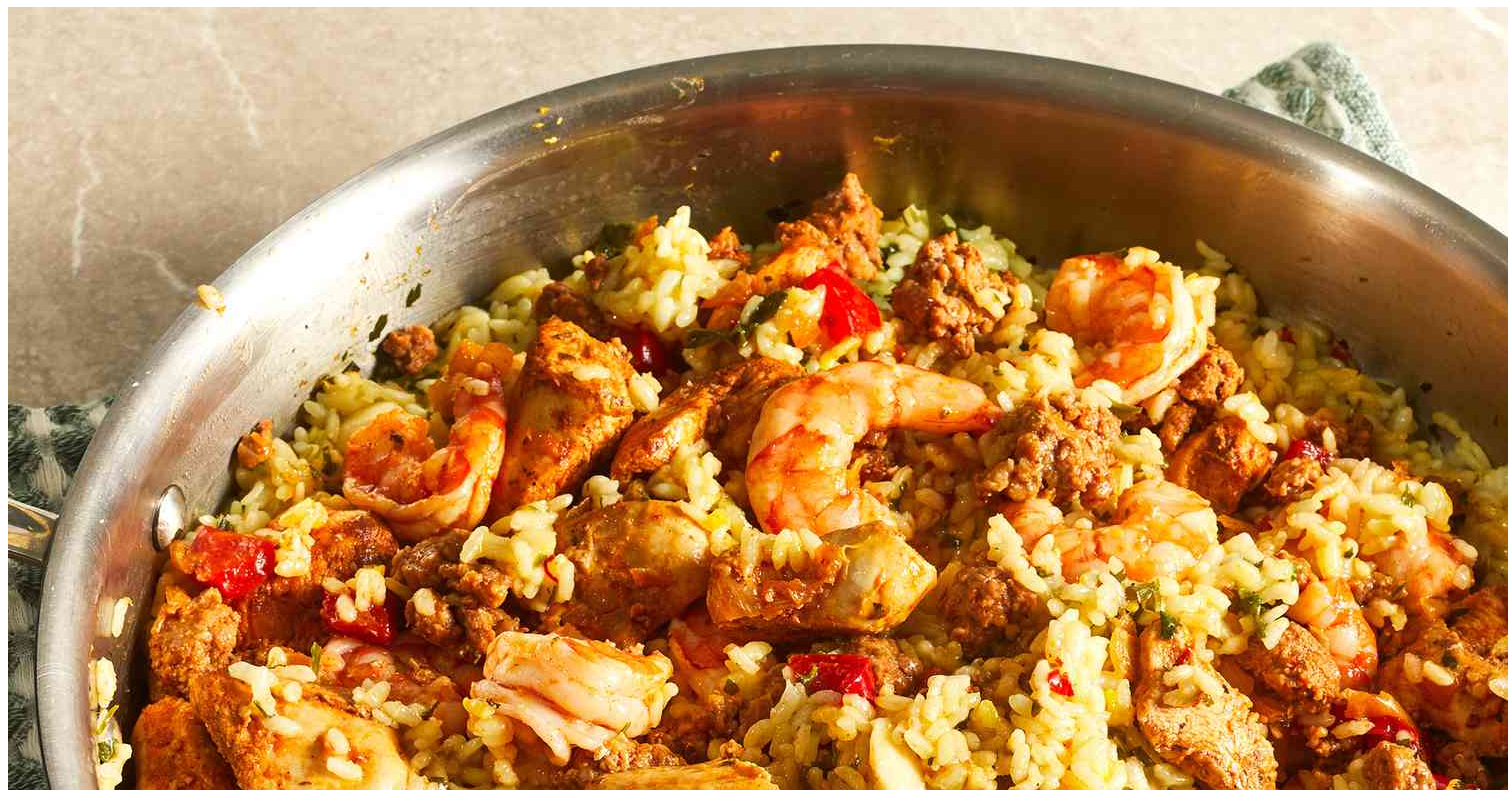
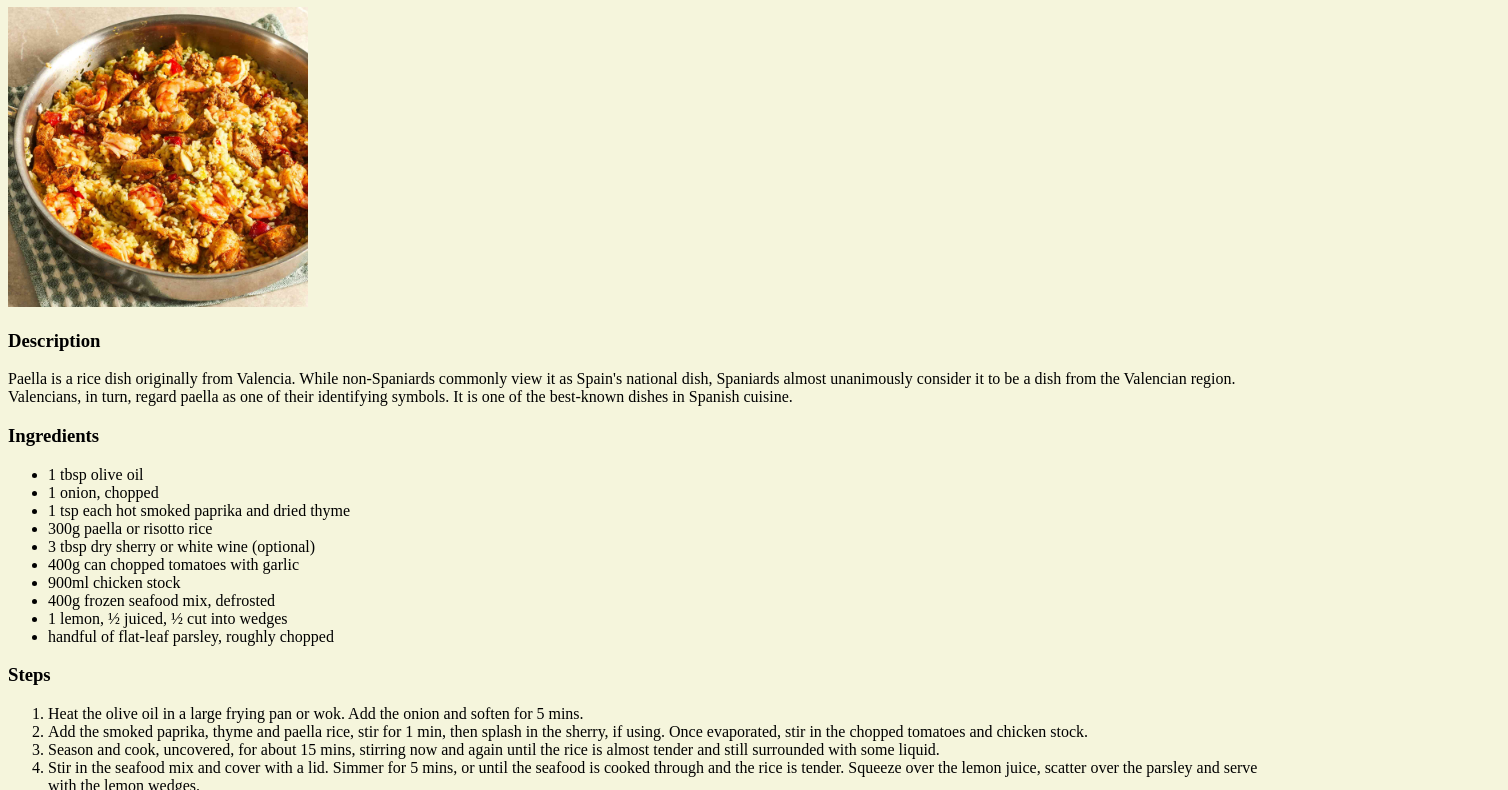
Before and after one commit to patrickfeeney03/odin-recipes, a plain HTML site: page recipes/paella.html in a window 1280 px wide. Shown: the part 73-863 px from the top of the page, 1508 px wide, since content can reach past the window. Drawn offline with Linux system fonts and the light colour scheme.

Commit message:
Add style for paella.html

```diff
--- /dev/null
+++ b/css/paellaStyle.css
@@ -0,0 +1,7 @@
+* {
+    background-color: beige;
+}
+
+img {
+    width: 300px;
+}
--- a/recipes/paella.html
+++ b/recipes/paella.html
@@ -5,6 +5,7 @@
     <meta http-equiv="X-UA-Compatible" content="IE=edge">
     <meta name="viewport" content="width=device-width, initial-scale=1.0">
     <title>Paella</title>
+    <link rel="stylesheet" href="./../css/paellaStyle.css">
 </head>
 <body>
     <h1>Paella</h1>
```
